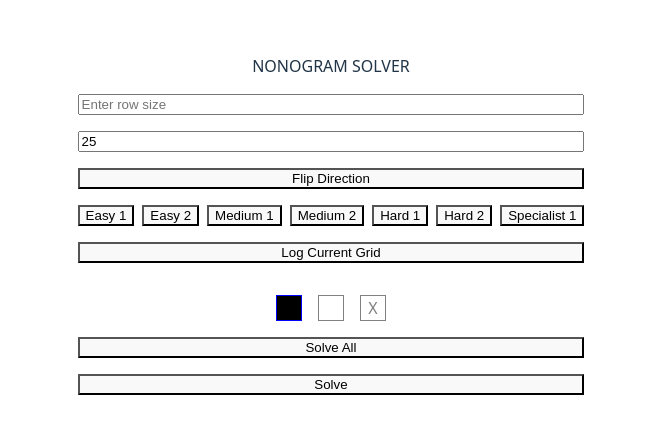
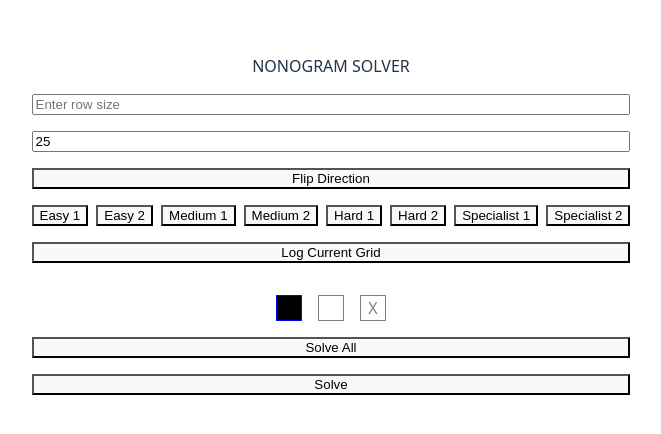
Before and after one commit to KevinTenorio/nonogram-solver, a React (Vite) app: page / in a window 1280 px wide. Shown: the part 176-610 px from the top of the page, without its empty margins (309-970 px from the left). Built offline with nearby package versions, Linux system fonts and the light colour scheme.

Commit message:
specialist 2

```diff
--- a/src/App.tsx
+++ b/src/App.tsx
@@ -8,6 +8,7 @@ import medium2 from "./medium2.json";
 import hard1 from "./hard1.json";
 import hard2 from "./hard2.json";
 import specialist1 from "./specialist1.json";
+import specialist2 from "./specialist2.json";
 
 function App() {
   const [gridSize, setGridSize] = useState(0);
@@ -475,6 +476,17 @@ function App() {
         >
           Specialist 1
         </button>
+        <button
+          onClick={() => {
+            const example = { ...specialist2 };
+            setGridSize(example.gridMap.length);
+            setRowInfo(example.rowInfo);
+            setColumnInfo(example.columnInfo);
+            setGridMap(example.gridMap);
+          }}
+        >
+          Specialist 2
+        </button>
       </div>
       <button
         onClick={() => {
--- /dev/null
+++ b/src/specialist2.json
@@ -0,0 +1,488 @@
+{
+  "rowInfo": [
+    [4],
+    [1, 1],
+    [1, 1],
+    [12],
+    [12],
+    [5, 1, 1, 5],
+    [5, 2, 2, 5],
+    [2, 2, 2, 2, 2, 2],
+    [2, 2, 2, 2, 2, 2],
+    [1, 2, 2, 2, 2, 1],
+    [1, 2, 2, 2, 2, 1],
+    [1, 2, 2, 2, 2, 1],
+    [1, 2, 2, 2, 2, 1],
+    [1, 2, 2, 2, 2, 1],
+    [2, 2, 2, 2, 2, 2],
+    [2, 2, 2, 2, 2, 2],
+    [2, 2, 2, 2, 2, 2],
+    [5, 1, 1, 5],
+    [12],
+    [12]
+  ],
+  "columnInfo": [
+    [9],
+    [3, 3],
+    [2, 5, 2],
+    [11, 1],
+    [6, 6],
+    [4, 5, 4],
+    [3, 9, 3],
+    [4, 3, 3, 2],
+    [1, 4, 4],
+    [1, 2, 2],
+    [1, 2, 2],
+    [1, 4, 4],
+    [4, 3, 3, 2],
+    [3, 9, 3],
+    [4, 5, 4],
+    [6, 6],
+    [11, 1],
+    [2, 5, 2],
+    [3, 3],
+    [9]
+  ],
+  "gridMap": [
+    [
+      null,
+      null,
+      null,
+      null,
+      null,
+      null,
+      null,
+      null,
+      null,
+      null,
+      null,
+      null,
+      null,
+      null,
+      null,
+      null,
+      null,
+      null,
+      null,
+      null
+    ],
+    [
+      null,
+      null,
+      null,
+      null,
+      null,
+      null,
+      null,
+      null,
+      null,
+      null,
+      null,
+      null,
+      null,
+      null,
+      null,
+      null,
+      null,
+      null,
+      null,
+      null
+    ],
+    [
+      null,
+      null,
+      null,
+      null,
+      null,
+      null,
+      null,
+      null,
+      null,
+      null,
+      null,
+      null,
+      null,
+      null,
+      null,
+      null,
+      null,
+      null,
+      null,
+      null
+    ],
+    [
+      null,
+      null,
+      null,
+      null,
+      null,
+      null,
+      null,
+      null,
+      null,
+      null,
+      null,
+      null,
+      null,
+      null,
+      null,
+      null,
+      null,
+      null,
+      null,
+      null
+    ],
+    [
+      null,
+      null,
+      null,
+      null,
+      null,
+      null,
+      null,
+      null,
+      null,
+      null,
+      null,
+      null,
+      null,
+      null,
+      null,
+      null,
+      null,
+      null,
+      null,
+      null
+    ],
+    [
+      null,
+      null,
+      null,
+      null,
+      null,
+      null,
+      null,
+      null,
+      null,
+      null,
+      null,
+      null,
+      null,
+      null,
+      null,
+      null,
+      null,
+      null,
+      null,
+      null
+    ],
+    [
+      null,
+      null,
+      null,
+      null,
+      null,
+      null,
+      null,
+      null,
+      null,
+      null,
+      null,
+      null,
+      null,
+      null,
+      null,
+      null,
+      null,
+      null,
+      null,
+      null
+    ],
+    [
+      null,
+      null,
+      null,
+      null,
+      null,
+      null,
+      null,
+      null,
+      null,
+      null,
+      null,
+      null,
+      null,
+      null,
+      null,
+      null,
+      null,
+      null,
+      null,
+      null
+    ],
+    [
+      null,
+      null,
+      null,
+      null,
+      null,
+      null,
+      null,
+      null,
+      null,
+      null,
+      null,
+      null,
+      null,
+      null,
+      null,
+      null,
+      null,
+      null,
+      null,
+      null
+    ],
+    [
+      null,
+      null,
+      null,
+      null,
+      null,
+      null,
+      null,
+      null,
+      null,
+      null,
+      null,
+      null,
+      null,
+      null,
+      null,
+      null,
+      null,
+      null,
+      null,
+      null
+    ],
+    [
+      null,
+      null,
+      null,
+      null,
+      null,
+      null,
+      null,
+      null,
+      null,
+      null,
+      null,
+      null,
+      null,
+      null,
+      null,
+      null,
+      null,
+      null,
+      null,
+      null
+    ],
+    [
+      null,
+      null,
+      null,
+      null,
+      null,
+      null,
+      null,
+      null,
+      null,
+      null,
+      null,
+      null,
+      null,
+      null,
+      null,
+      null,
+      null,
+      null,
+      null,
+      null
+    ],
+    [
+      null,
+      null,
+      null,
+      null,
+      null,
+      null,
+      null,
+      null,
+      null,
+      null,
+      null,
+      null,
+      null,
+      null,
+      null,
+      null,
+      null,
+      null,
+      null,
+      null
+    ],
+    [
+      null,
+      null,
+      null,
+      null,
+      null,
+      null,
+      null,
+      null,
+      null,
+      null,
+      null,
+      null,
+      null,
+      null,
+      null,
+      null,
+      null,
+      null,
+      null,
+      null
+    ],
+    [
+      null,
+      null,
+      null,
+      null,
+      null,
+      null,
+      null,
+      null,
+      null,
+      null,
+      null,
+      null,
+      null,
+      null,
+      null,
+      null,
+      null,
+      null,
+      null,
+      null
+    ],
+    [
+      null,
+      null,
+      null,
+      null,
+      null,
+      null,
+      null,
+      null,
+      null,
+      null,
+      null,
+      null,
+      null,
+      null,
+      null,
+      null,
+      null,
+      null,
+      null,
+      null
+    ],
+    [
+      null,
+      null,
+      null,
+      null,
+      null,
+      null,
+      null,
+      null,
+      null,
+      null,
+      null,
+      null,
+      null,
+      null,
+      null,
+      null,
+      null,
+      null,
+      null,
+      null
+    ],
+    [
+      null,
+      null,
+      null,
+      null,
+      null,
+      null,
+      null,
+      null,
+      null,
+      null,
+      null,
+      null,
+      null,
+      null,
+      null,
+      null,
+      null,
+      null,
+      null,
+      null
+    ],
+    [
+      null,
+      null,
+      null,
+      null,
+      null,
+      null,
+      null,
+      null,
+      null,
+      null,
+      null,
+      null,
+      null,
+      null,
+      null,
+      null,
+      null,
+      null,
+      null,
+      null
+    ],
+    [
+      null,
+      null,
+      null,
+      null,
+      null,
+      null,
+      null,
+      null,
+      null,
+      null,
+      null,
+      null,
+      null,
+      null,
+      null,
+      null,
+      null,
+      null,
+      null,
+      null
+    ]
+  ]
+}
```
